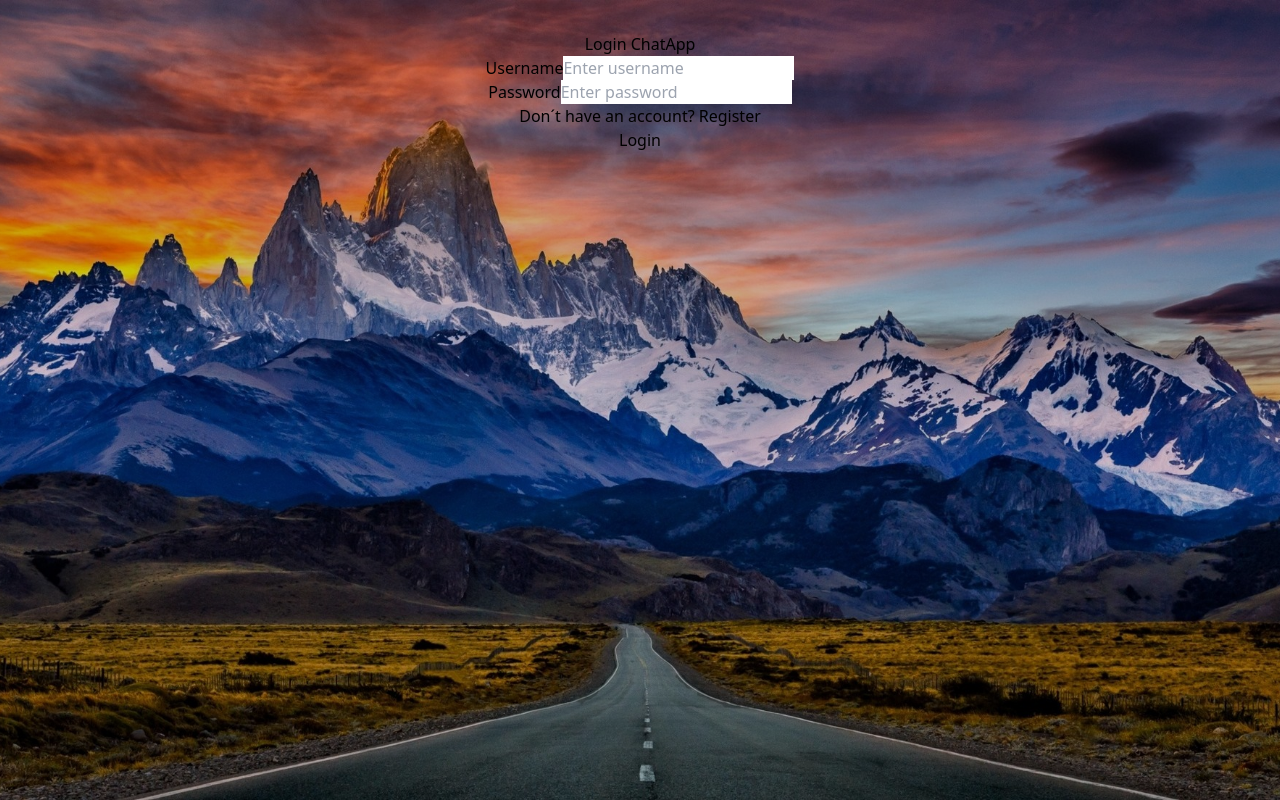
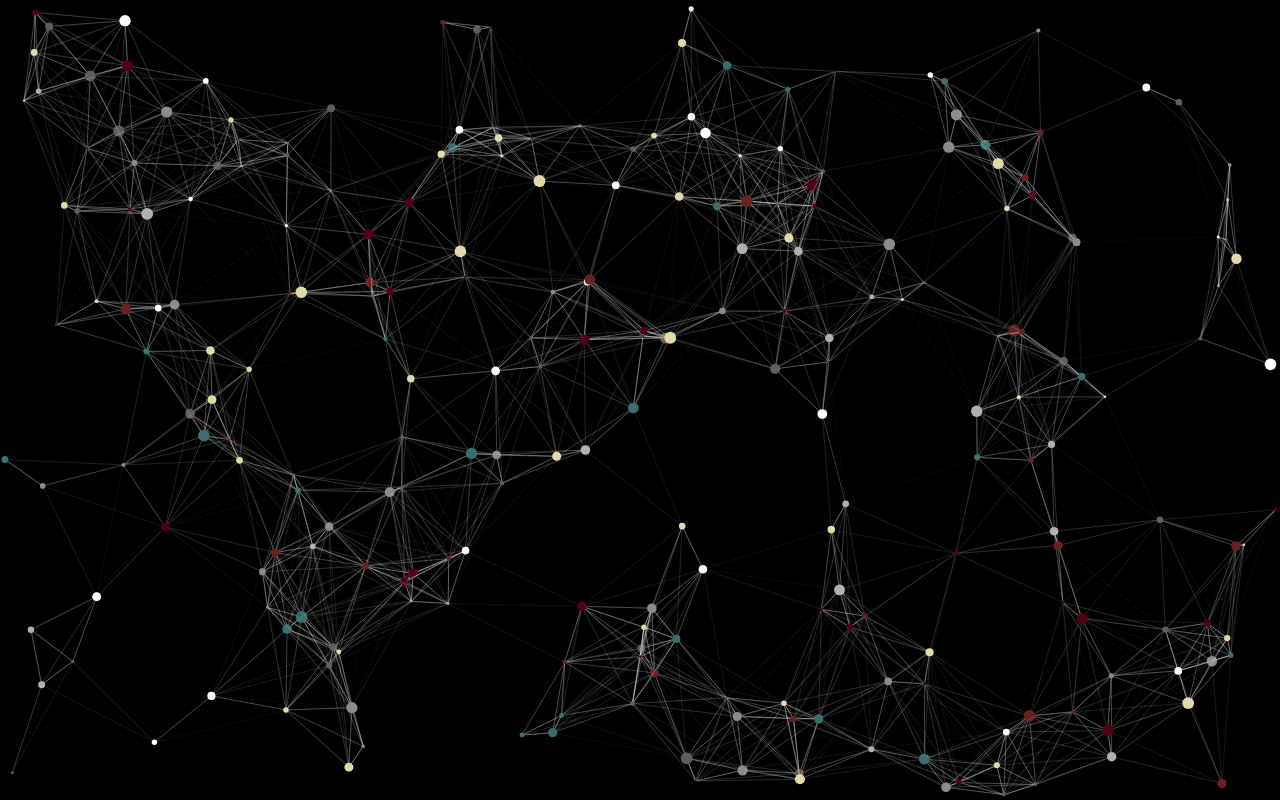
Before and after one commit to Matiasmarensi/ChatApp, a React (Vite) app in the folder frontend/: page /login in a window 1280 px wide. Built offline with nearby package versions, Linux system fonts and the light colour scheme.

Commit message:
particles

```diff
--- a/frontend/index.html
+++ b/frontend/index.html
@@ -3,7 +3,7 @@
 
 <head>
   <meta charset="UTF-8" />
-  <link rel="icon" type="image/svg+xml" href="./public/chat.svg" />
+  <link rel="icon" type="image/svg+xml" href="./chat.svg" />
   <meta name="viewport" content="width=device-width, initial-scale=1.0" />
   <title>Chat App</title>
 </head>
--- a/frontend/package.json
+++ b/frontend/package.json
@@ -10,6 +10,8 @@
     "preview": "vite preview"
   },
   "dependencies": {
+    "@tsparticles/all": "^3.5.0",
+    "@tsparticles/react": "^3.0.0",
     "chatapp": "file:..",
     "react": "^18.3.1",
     "react-dom": "^18.3.1",
--- a/frontend/src/App.css
+++ b/frontend/src/App.css
@@ -6,7 +6,12 @@
   padding: 2rem;
   text-align: center;
 }
-
+.particles canvas {
+  z-index: -1;
+  height: 100%;
+  width: 100%;
+  position: absolute;
+}
 .logo {
   height: 6em;
   padding: 1.5em;
--- a/frontend/src/App.jsx
+++ b/frontend/src/App.jsx
@@ -5,11 +5,13 @@ import Login from "./pages/login/Login";
 import SignUp from "./pages/signup/SignUp";
 import { Toaster } from "react-hot-toast";
 import { useAuthContext } from "./context/authContex";
+import ParticlesComponent from "./components/particles/Particles";
 function App() {
   const { authUser } = useAuthContext();
 
   return (
     <div className=" p-4 h-screen flex items-center justify-center">
+      <ParticlesComponent id="particles" />
       <Routes>
         <Route path="/" element={authUser ? <Home /> : <Navigate to="/login" />} />
         <Route path="/login" element={authUser ? <Navigate to="/" /> : <Login />} />
--- a/frontend/src/components/messages/Message.jsx
+++ b/frontend/src/components/messages/Message.jsx
@@ -9,7 +9,8 @@ const Message = ({ message }) => {
 
   const formattedTime = message.createdAt ? new Date(message.createdAt).toLocaleTimeString() : "Now";
   const chatClassName = fromMe ? "chat-end" : "chat-start";
-  const profilePic = fromMe ? authUser.profilePic : selectedConversation?.profilePic;
+  const profilePic = fromMe ? authUser?.user?.profilePic : selectedConversation?.profilePic;
+
   const bubbleBgColor = fromMe ? "bg-blue-500" : "";
 
   const shakeClass = message.shouldShake ? "shake" : "";
--- a/frontend/src/components/messages/Messages.jsx
+++ b/frontend/src/components/messages/Messages.jsx
@@ -19,7 +19,7 @@ const Messages = () => {
   }, [messages]);
 
   return (
-    <div className="px-4 flex-1 overflow-auto">
+    <div className="px-4 flex-1 overflow-auto bg-slate-600 opacity-0.4">
       {!loading &&
         messages.length > 0 &&
         messages.map((message) => {
--- a/frontend/src/components/messages/MessagesContainer.jsx
+++ b/frontend/src/components/messages/MessagesContainer.jsx
@@ -14,7 +14,7 @@ const MessageContainer = () => {
     // cleanup function (unmounts)
     return () => setSelectedConversation(null);
   }, [setSelectedConversation]);
-  console.log(selectedConversation);
+
   return (
     <div className="md:min-w-[450px] flex flex-col">
       {!selectedConversation ? (
--- /dev/null
+++ b/frontend/src/components/particles/Particles.jsx
@@ -0,0 +1,94 @@
+import Particles, { initParticlesEngine } from "@tsparticles/react";
+import { useEffect, useMemo, useState } from "react";
+import { loadSlim } from "@tsparticles/slim";
+
+const ParticlesComponent = (props) => {
+  const [init, setInit] = useState(false);
+
+  useEffect(() => {
+    initParticlesEngine(async (engine) => {
+      await loadSlim(engine);
+    }).then(() => {
+      setInit(true);
+    });
+  }, []);
+
+  const particlesLoaded = (container) => {
+    console.log(container);
+  };
+
+  const options = useMemo(
+    () => ({
+      background: {
+        color: {
+          value: "#000000",
+        },
+      },
+      fpsLimit: 120,
+      interactivity: {
+        events: {
+          onClick: {
+            enable: true,
+            mode: "repulse",
+          },
+          onHover: {
+            enable: true,
+            mode: "grab",
+          },
+        },
+        modes: {
+          push: {
+            distance: 200,
+            duration: 15,
+          },
+          grab: {
+            distance: 150,
+          },
+        },
+      },
+      particles: {
+        color: {
+          value: ["#fffcf9", "#605d5c", "#b0b0b0", "#8b8b8b", "#e1d9aa", "#520014", "#3b6e70", "#682222"],
+        },
+        links: {
+          color: "#FFFFFF",
+          distance: 150,
+          enable: true,
+          opacity: 0.3,
+          width: 1,
+        },
+        move: {
+          direction: "none",
+          enable: true,
+          outModes: {
+            default: "bounce",
+          },
+          random: true,
+          speed: 5, // Incrementa la velocidad
+          straight: false,
+        },
+        number: {
+          density: {
+            enable: true,
+          },
+          value: 500, // Incrementa la cantidad de partículas
+        },
+        opacity: {
+          value: 1.0,
+        },
+        shape: {
+          type: "circle",
+        },
+        size: {
+          value: { min: 1, max: 6 },
+        },
+      },
+      detectRetina: true,
+    }),
+    []
+  );
+
+  return <Particles id={props.id} init={particlesLoaded} options={options} />;
+};
+
+export default ParticlesComponent;
--- a/frontend/src/components/sidebar/Conversation.jsx
+++ b/frontend/src/components/sidebar/Conversation.jsx
@@ -24,8 +24,7 @@ const Conversation = ({ conversation, lastIdx }) => {
         </div>
         <div className=" flex flex-col  flex-1">
           <div className="flex gap-3 justify-between">
-            <p className="font-bold text-gray-500 ">{conversation.username}</p>
-            <span className="text-lg ">emoji</span>
+            <p className="font-bold text-slate-950 ">{conversation.username}</p>
           </div>
         </div>
       </div>
--- a/frontend/src/pages/home/Home.jsx
+++ b/frontend/src/pages/home/Home.jsx
@@ -3,9 +3,10 @@ import SideBar from "../../components/sidebar/SideBar";
 import MessagesContainer from "../../components/messages/MessagesContainer";
 
 const Home = () => {
+  console.log("2");
   return (
     <div>
-      <div className=" p-2 flex sm:h-[450px] md:h-[550px] rounded-lg overflow-hidden bg-gray-400 bg-clip-padding backdrop-filter backdrop-blur-lg bg-opacity-0">
+      <div className=" p-2 flex sm:h-[450px] md:h-[550px] rounded-lg overflow-hidden bg-zinc-600 bg-clip-padding backdrop-filter backdrop-blur-lg bg-opacity-0.5">
         <SideBar />
         <MessagesContainer />
       </div>
--- a/frontend/vite.config.js
+++ b/frontend/vite.config.js
@@ -5,7 +5,7 @@ import react from "@vitejs/plugin-react";
 export default defineConfig({
   plugins: [react()],
   server: {
-    port: 3000,
+    port: 3001,
     proxy: {
       "/api": {
         target: "http://localhost:5000",
```
Also changed, not shown: package.json (+6 -6 lines), 2 other files (tests, documents, lock files or other folders).
